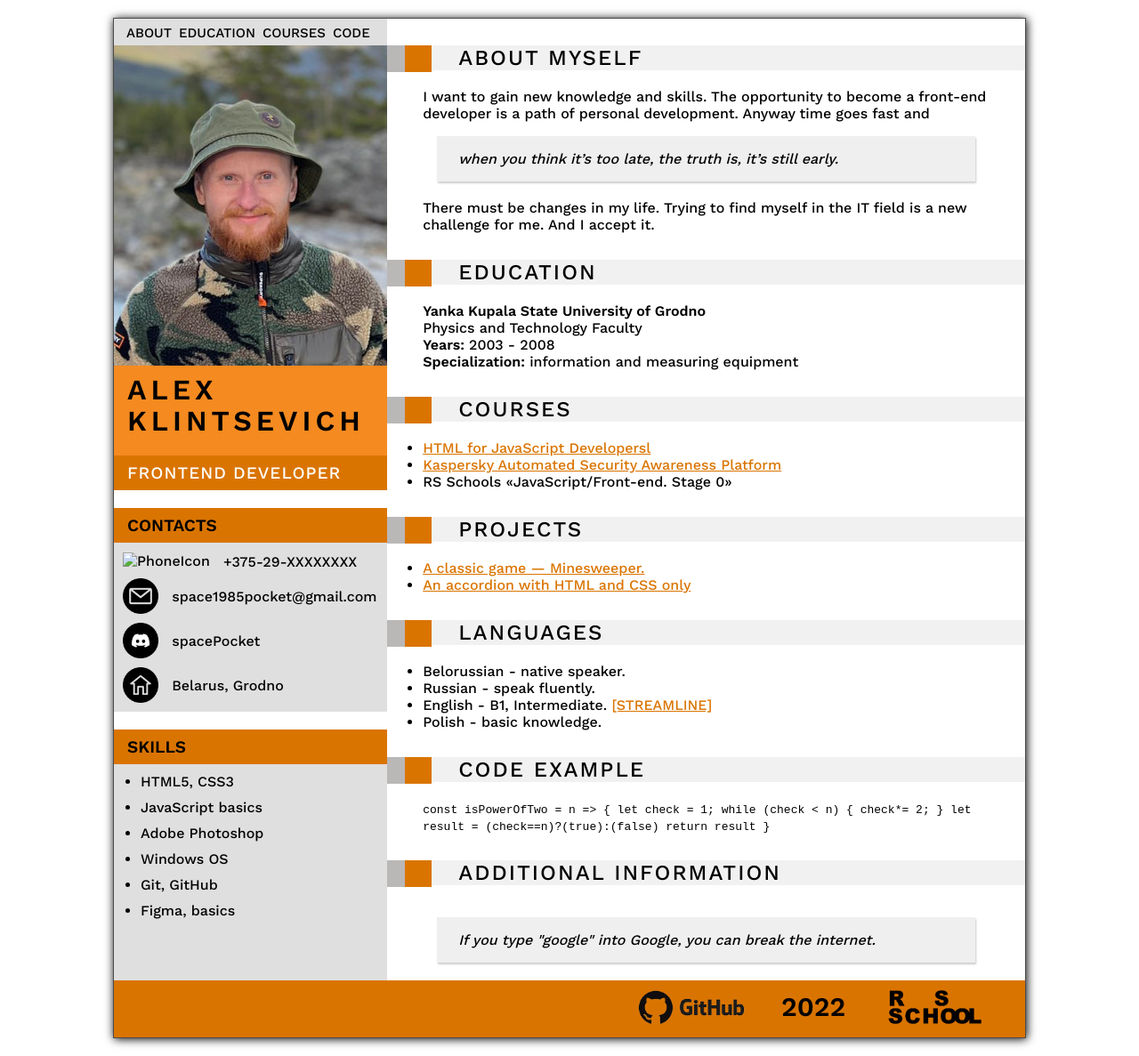
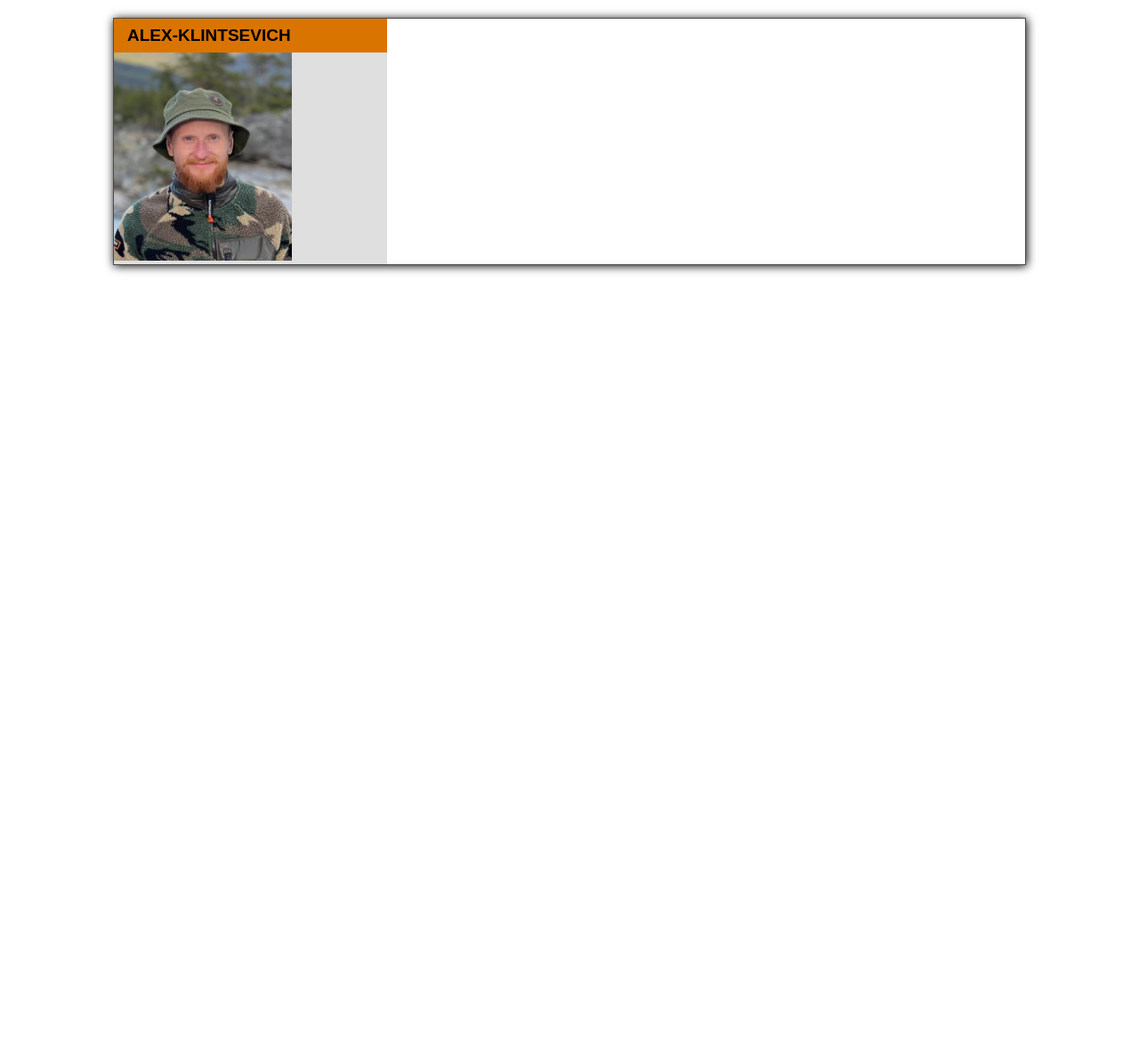
Before and after one commit to spacepocket1985/rsschool-cv, a website: page index.html in a window 1280 px wide. Shown: the whole page at 89% size. After the commit the page ends 800 px from the top, so only its background shows below. Drawn offline with nearby package versions, Linux system fonts and the light colour scheme; files that its build step writes are made by us from their sources.

Commit message:
refactor: update layout

```diff
--- a/index.html
+++ b/index.html
@@ -4,164 +4,23 @@
 <head>
     <meta charset="UTF-8">
     <meta http-equiv="X-UA-Compatible" content="IE=edge">
-  <link rel="stylesheet" href="./css/style.css">
-  <link rel="preconnect" href="https://fonts.googleapis.com">
-  <link rel="preconnect" href="https://fonts.gstatic.com" crossorigin>
-  <link
-    href="https://fonts.googleapis.com/css2?family=Montserrat:wght@500;600&family=Work+Sans:wght@500;600&display=swap"
-    rel="stylesheet">
-
     <meta name="viewport" content="width=device-width, initial-scale=1.0">
-  <link rel="stylesheet" href="./css/style.css">
-  <title>CV Alex Klintsevich</title>
+    <title>CV#2-HTML, CSS &amp Git Basics</title>
+    <link rel="stylesheet" href="./style.css">
 </head>
 
 <body>
     <div class="container">
+        <!-- <div class="two-colums"> -->
         <div class="column-left">
-      <nav class="cv-nav">
-        <ul>
-          <li><a href="#about">ABOUT</a> </li>
-          <li><a href="#education">EDUCATION</a></li>
-          <li><a href="#courses">COURSES</a></li>
-          <li><a href="#code">CODE</a></li>
-        </ul>
-      </nav>
-      <header class="header">
-        <img class="my-photo" src="./images/foto.jpg" alt="my-photo">
-        <h1>ALEX KLINTSEVICH</h1>
-        <h2 class="header-h2">FRONTEND DEVELOPER</h2>
+            <header>
+                <h2>ALEX-KLINTSEVICH</h2>
+                <img src="./images/foto.jpg" alt="avatar" width="200px">
             </header>
-      <div class="separator"></div>
-      <section class="contacts">
-        <h2>CONTACTS</h2>
-        <nav class="nav">
-          <ul>
-            <li><img src="./images/phone.png" alt="PhoneIcon" width="40" height="40">
-              <p>+375-29-XXXXXXXX</p>
-            </li>
-            <li><img src="./images/email.png" alt="MailIcon" width="40" height="40">
-              <p>space1985pocket@gmail.com</p>
-            </li>
-            <li><img src="./images/discord.png" alt="DiscordIcon" width="40" height="40">
-              <p>spacePocket</p>
-            <li><img src="./images/home.png" alt="TelegramIcon" width="40" height="40">
-              <p>Belarus, Grodno</p>
-            </li>
-
-          </ul>
-        </nav>
-      </section>
-      <div class="separator"></div>
-      <section class="skills">
-        <h2>SKILLS</h2>
-        <ul>
-          <li>HTML5, CSS3</li>
-          <li>JavaScript basics</li>
-          <li>Adobe Photoshop</li>
-          <li>Windows OS</li>
-          <li>Git, GitHub</li>
-          <li>Figma, basics</li>
-        </ul>
-      </section>
+            <main> </main>
         </div>
-    <div class="column-right">
-      <main class="main">
-        <section id="about">
-          <div class="subtitle">
-            <h2>ABOUT MYSELF</h2>
-          </div>
-          <div class="add-info"> I want to gain new knowledge and skills. The opportunity to become a front-end
-            developer is a path of personal development. Anyway time goes fast and <blockquote class="my-blockquote">
-              <p>when you think it’s too late, the truth is, it’s still early.</p>
-            </blockquote>There must be changes in my life. Trying to find myself in the IT field is a new
-            challenge for me. And I accept it. </div>
-        </section>
-        <section id="education">
-          <div class="subtitle">
-            <h2>EDUCATION</h2>
-          </div>
-          <div class="add-info"> <strong>Yanka Kupala State University of Grodno</strong>
-            <br>Physics and Technology Faculty
-            <br><strong>Years: </strong>2003 - 2008
-            <br><strong>Specialization:</strong> information and measuring equipment
-          </div>
-        </section>
-        <section id="courses">
-          <div class="subtitle">
-            <h2>COURSES</h2>
-          </div>
-          <div class="add-info">
-            <ul>
-              <li> <a href="https://itgid.info/" target="_blank"> HTML for JavaScript Developersl </a></li>
-              <li> <a href="https://k-asap.com/ru" target="_blank">Kaspersky Automated Security Awareness
-                  Platform</a> </li>
-              <li>RS Schools «JavaScript/Front-end. Stage 0»</li>
-            </ul>
-          </div>
-        </section>
-        <section class="projects">
-          <div class="subtitle">
-            <h2>PROJECTS</h2>
-          </div>
-          <div class="add-info">
-            <ul>
-              <li> <a href="https://rolling-scopes-school.github.io/spacepocket1985-JSFE2023Q1/minesweeper/"
-                  target="_blank"> A classic game — Minesweeper.</a></li>
-              <li> <a href="https://spacepocket1985.github.io/cssBayan/"
-                  target="_blank">An accordion with HTML and CSS only</a> </li>
-            </ul>
-          </div>
-        </section>
-        <section class="languages">
-          <div class="subtitle">
-            <h2>LANGUAGES</h2>
-          </div>
-          <div class="add-info">
-            <ul>
-              <li>Belorussian - native speaker.</li>
-              <li>Russian - speak fluently.</li>
-              <li>English - B1, Intermediate. <a href="https://str.by/" target="_blank">[STREAMLINE]</a> </li>
-              <li>Polish - basic knowledge.</li>
-            </ul>
-          </div>
-        </section>
-      </main>
-      <section id="code" class="code-example">
-        <div class="subtitle">
-          <h2>CODE EXAMPLE</h2>
-        </div>
-        <div class="add-info">
-          <code>const isPowerOfTwo = n => {
-          let check = 1;
-          while (check &lt; n) {
-              check*= 2;
-          }
-          let result = (check==n)?(true):(false)
-          return result
-      }
-</code>
-        </div>
-      </section>
-      <section class="additional-information">
-        <div class="subtitle">
-          <h2>ADDITIONAL INFORMATION</h2>
-        </div>
-        <div class="add-info">
-          <blockquote class="my-blockquote">If you type "google" into Google, you can break the internet.
-          </blockquote>
-        </div>
-      </section>
-    </div>
-
-    <footer class="footer">
-      <div class="my-git"><a href="https://github.com/spacepocket1985" target="_blank"><img src="./images/git-pic.png"
-            alt="github logo" height="40"></a></div>
-      <div class="date-created">2022</div>
-      <div class="rs"><a href="https://rs.school/" target="_blank"><img src="./images/rs.png" alt="rs_school"
-            height="40"></a></div>
-
-    </footer>
+        <div class="column-right"></div>
+        <footer></footer>
     </div>
 
 </body>
```
Lines whose indentation alone changed are shown as unchanged.
